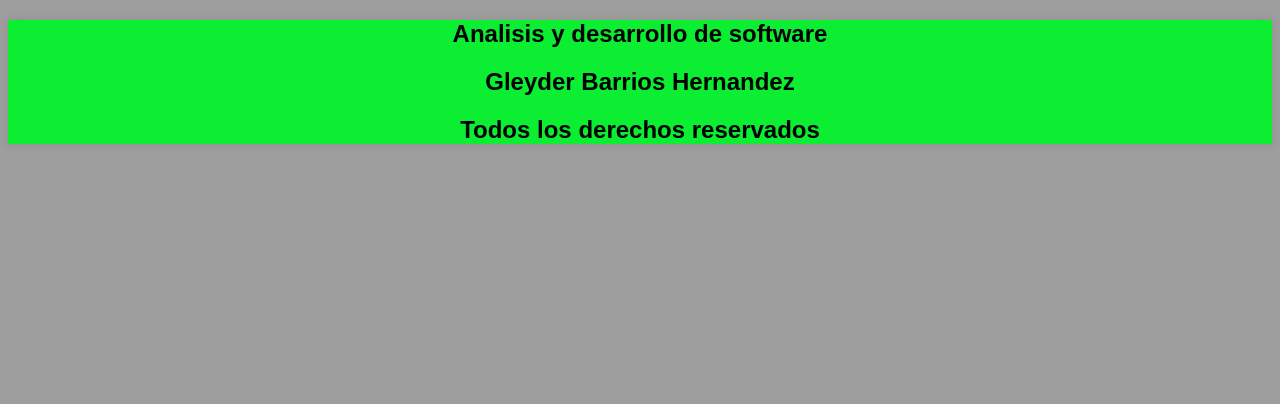
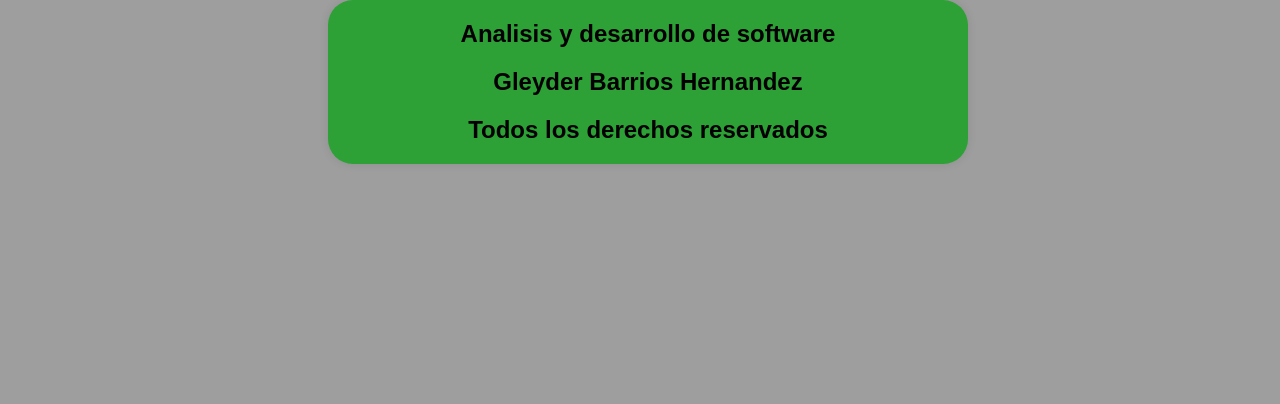
Before and after one commit to GleYd3R/RegistroPHP, a PHP site: page / in a window 1280 px wide. Shown: the part 185-589 px from the top of the page. Run offline with PHP 8.4, Linux system fonts and the light colour scheme; data that the repository does not hold is empty.

Commit message:
sa cambia stilo del futter

```diff
--- a/css/style.css
+++ b/css/style.css
@@ -120,9 +120,12 @@ h1 {
 }
 
 footer {
+  position: fixed;
+  transform: translate(50%);
   text-align: center;
-  width: 100%;
+  width: 50%;
+  border-radius: 25px;
   height: auto;
-  background-color: rgb(11, 238, 49);
+  background-color: #2da136;
   box-shadow: 0px 0px 10px 0px rgba(0, 0, 0, 0.103);
 }
```
